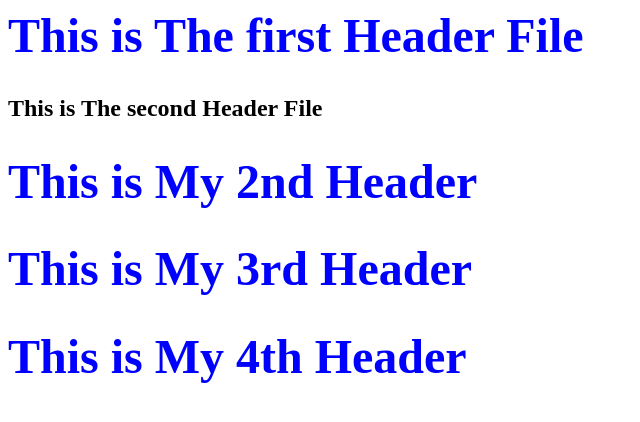
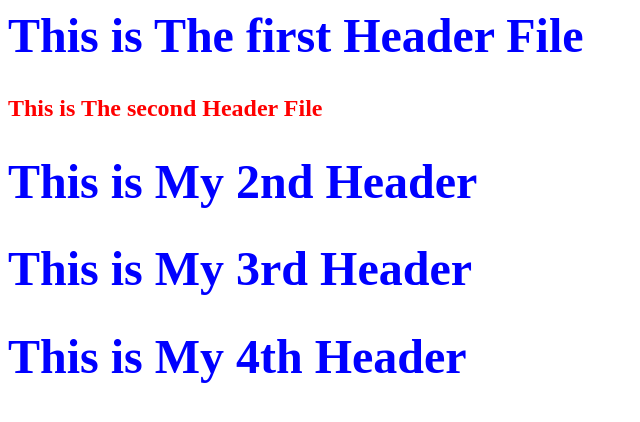
Before and after one commit to Abdishas/ABD, a plain HTML site: page index.html in a window 1280 px wide. Shown: the whole page, without its empty margins (0-640 px from the left). Drawn offline with Linux system fonts and the light colour scheme.

Commit message:
Added H3 Tag style

```diff
--- a/index.html
+++ b/index.html
@@ -4,10 +4,12 @@
 
 		<style>
 	H1 {color:blue; font-size:300%}
-	P {color:blue}
+	H2 {color:red; font-size:150%} <! this is the second header created on the remote -->
+	H3 {color:red; font-size:150%}
+		P {color:blue}
 		</style>
 		<h1>This is The first Header File</h1>
-		<h2>This is The second Header File</h2>  <! this is the second header created on the remote -->
+		<h2>This is The second Header File</h2>
 	</head>
 
 	<body>
```
